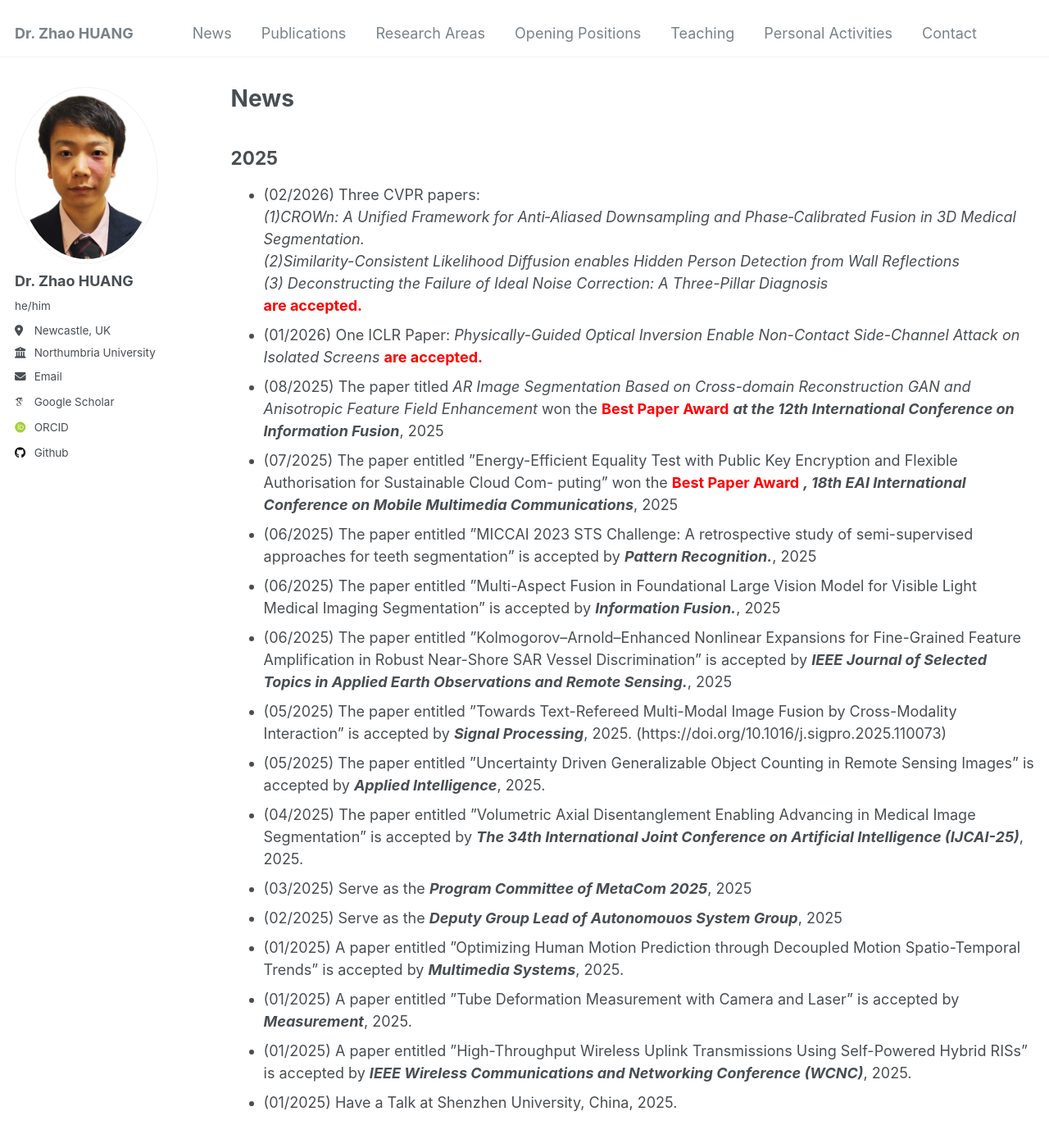
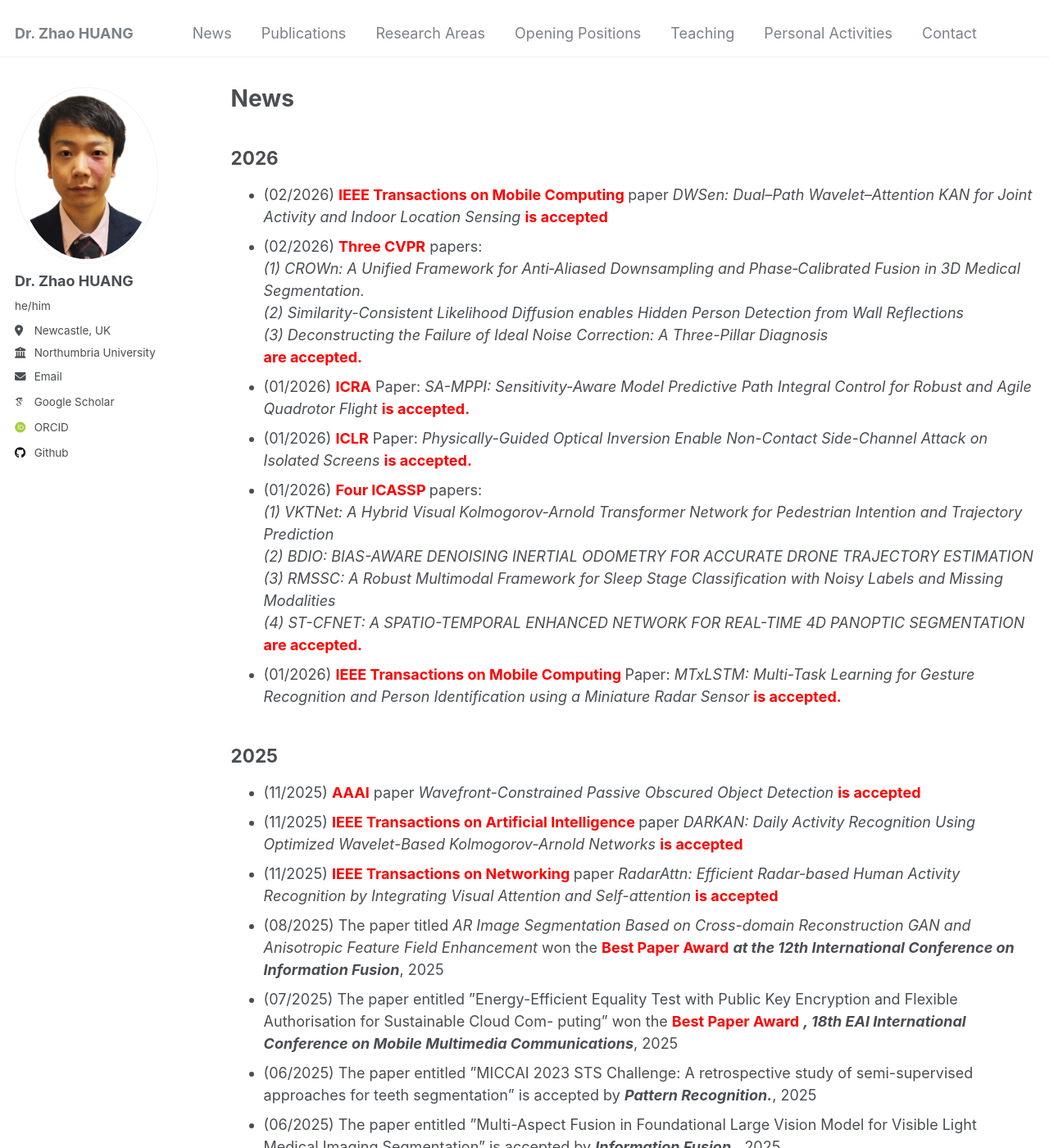
Before and after one commit to ZZ2020zz/ZZ2020zz.github.io, a Jekyll site: the page built from _pages/news.html, in a window 1280 px wide and 1400 px high. Shown: the whole window at 82% size. Built offline with Jekyll 4.4.1, drawn with Linux system fonts in a browser that asks for light colours; some web fonts are replaced.

Commit message:
Update news.html

```diff
--- a/_pages/news.html
+++ b/_pages/news.html
@@ -16,15 +16,34 @@ author_profile: true
 
     <main>
         <section>
-            <h2>2025</h2>
+            <h2>2026</h2>
             <ul>
-
-            <li>(02/2026) Three CVPR papers: <br>
-                <em>(1)CROWn: A Unified Framework for Anti‑Aliased Downsampling and Phase‑Calibrated Fusion in 3D Medical Segmentation.</em><br>
-                <em>(2)Similarity-Consistent Likelihood Diffusion enables Hidden Person Detection from Wall Reflections</em><br>
+              <li>(02/2026) <span style="color: red; font-weight: 700;">IEEE Transactions on Mobile Computing </span> paper <em>DWSen: Dual–Path Wavelet–Attention KAN for Joint Activity and Indoor Location Sensing</em>
+              <span style="color: red; font-weight: 700;">is accepted</span>
+            <li>(02/2026) <span style="color: red; font-weight: 700;">Three CVPR</span> papers: <br>
+                <em>(1) CROWn: A Unified Framework for Anti‑Aliased Downsampling and Phase‑Calibrated Fusion in 3D Medical Segmentation.</em><br>
+                <em>(2) Similarity-Consistent Likelihood Diffusion enables Hidden Person Detection from Wall Reflections</em><br>
                 <em>(3) Deconstructing the Failure of Ideal Noise Correction: A Three-Pillar Diagnosis</em><br>
              <span style="color: red; font-weight: 700;">are accepted.</span>
-            <li>(01/2026) One ICLR Paper: <em>Physically-Guided Optical Inversion Enable Non-Contact Side-Channel Attack on Isolated Screens</em> <span style="color: red; font-weight: 700;">are accepted.</span>
+            <li>(01/2026) <span style="color: red; font-weight: 700;"> ICRA</span> Paper: <em>SA-MPPI: Sensitivity-Aware Model Predictive Path Integral Control for Robust and Agile Quadrotor Flight</em> <span style="color: red; font-weight: 700;">is accepted.</span>
+             <li>(01/2026) <span style="color: red; font-weight: 700;"> ICLR</span> Paper: <em>Physically-Guided Optical Inversion Enable Non-Contact Side-Channel Attack on Isolated Screens</em> <span style="color: red; font-weight: 700;">is accepted.</span>
+            <li>(01/2026) <span style="color: red; font-weight: 700;">Four ICASSP </span> papers: <br>
+                <em>(1) VKTNet: A Hybrid Visual Kolmogorov-Arnold Transformer Network for Pedestrian Intention and Trajectory Prediction</em><br>
+                <em>(2) BDIO: BIAS-AWARE DENOISING INERTIAL ODOMETRY FOR ACCURATE DRONE TRAJECTORY ESTIMATION</em><br>
+                <em>(3) RMSSC: A Robust Multimodal Framework for Sleep Stage Classification with Noisy Labels and Missing Modalities</em><br>
+                <em>(4) ST-CFNET: A SPATIO-TEMPORAL ENHANCED NETWORK FOR REAL-TIME 4D PANOPTIC SEGMENTATION</em><br>
+             <span style="color: red; font-weight: 700;">are accepted.</span>
+            <li>(01/2026) <span style="color: red; font-weight: 700;"> IEEE Transactions on Mobile Computing </span> Paper: <em>MTxLSTM: Multi-Task Learning for Gesture Recognition and Person Identification using a Miniature Radar Sensor</em> <span style="color: red; font-weight: 700;">is accepted.</span>
+            </ul>
+
+        <h2>2025</h2>
+            <ul>
+              <li>(11/2025) <span style="color: red; font-weight: 700;">AAAI</span> paper <em>Wavefront-Constrained Passive Obscured Object Detection</em>
+              <span style="color: red; font-weight: 700;">is accepted</span>
+              <li>(11/2025) <span style="color: red; font-weight: 700;">IEEE Transactions on Artificial Intelligence </span> paper <em>DARKAN: Daily Activity Recognition Using Optimized Wavelet-Based Kolmogorov-Arnold Networks</em>
+              <span style="color: red; font-weight: 700;">is accepted</span>
+              <li>(11/2025) <span style="color: red; font-weight: 700;">IEEE Transactions on Networking </span> paper <em>RadarAttn: Efficient Radar-based Human Activity Recognition by Integrating Visual Attention and Self-attention</em>
+              <span style="color: red; font-weight: 700;">is accepted</span>
             <li>(08/2025) The paper titled <em>AR Image Segmentation Based on Cross-domain Reconstruction GAN and Anisotropic Feature Field Enhancement</em>
             won the <span style="color: red; font-weight: 700;">Best Paper Award</span>
             <em style="font-style: italic;font-weight: bold;"> at the 12th International Conference on Information Fusion</em>, 2025
```
